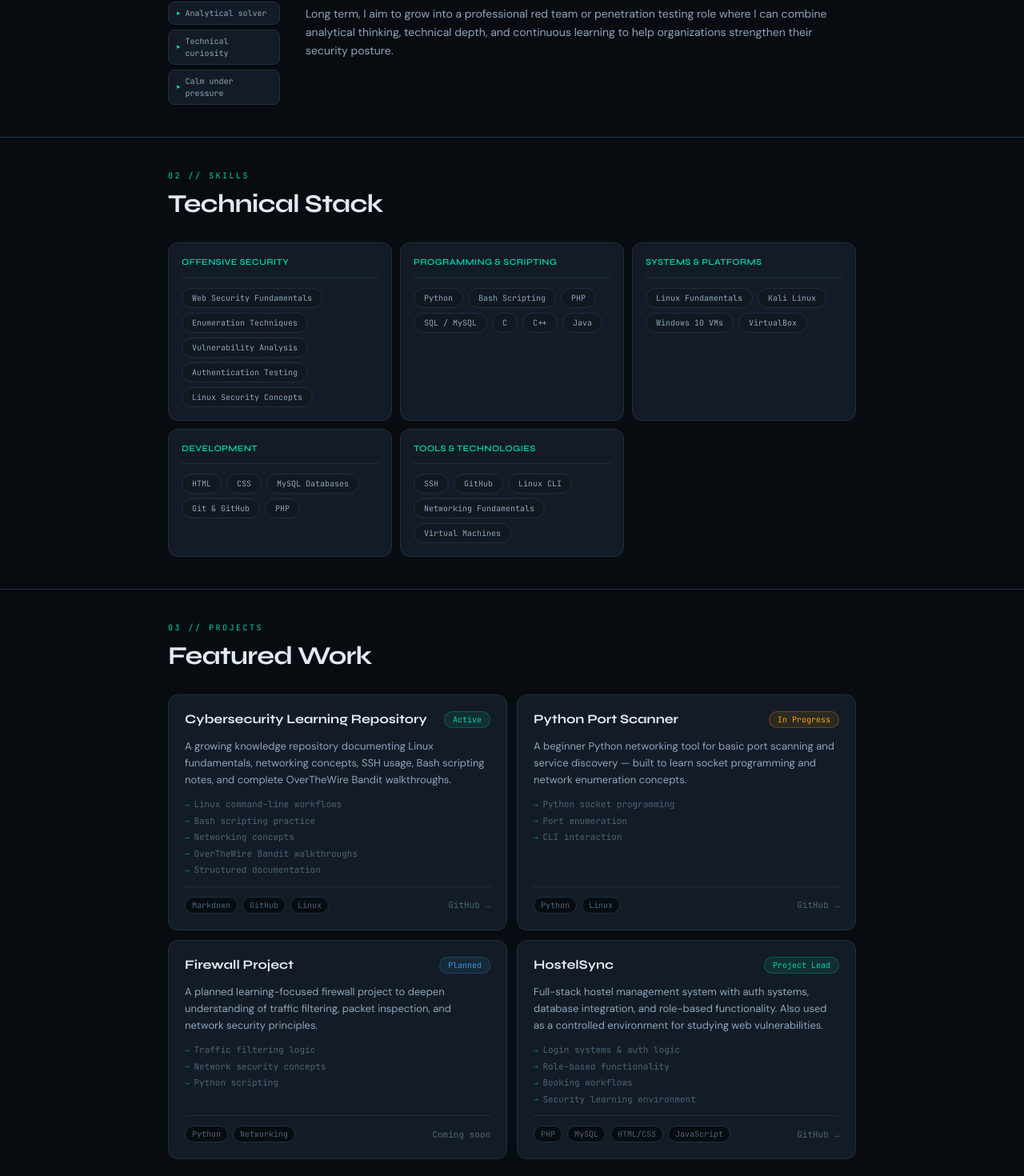
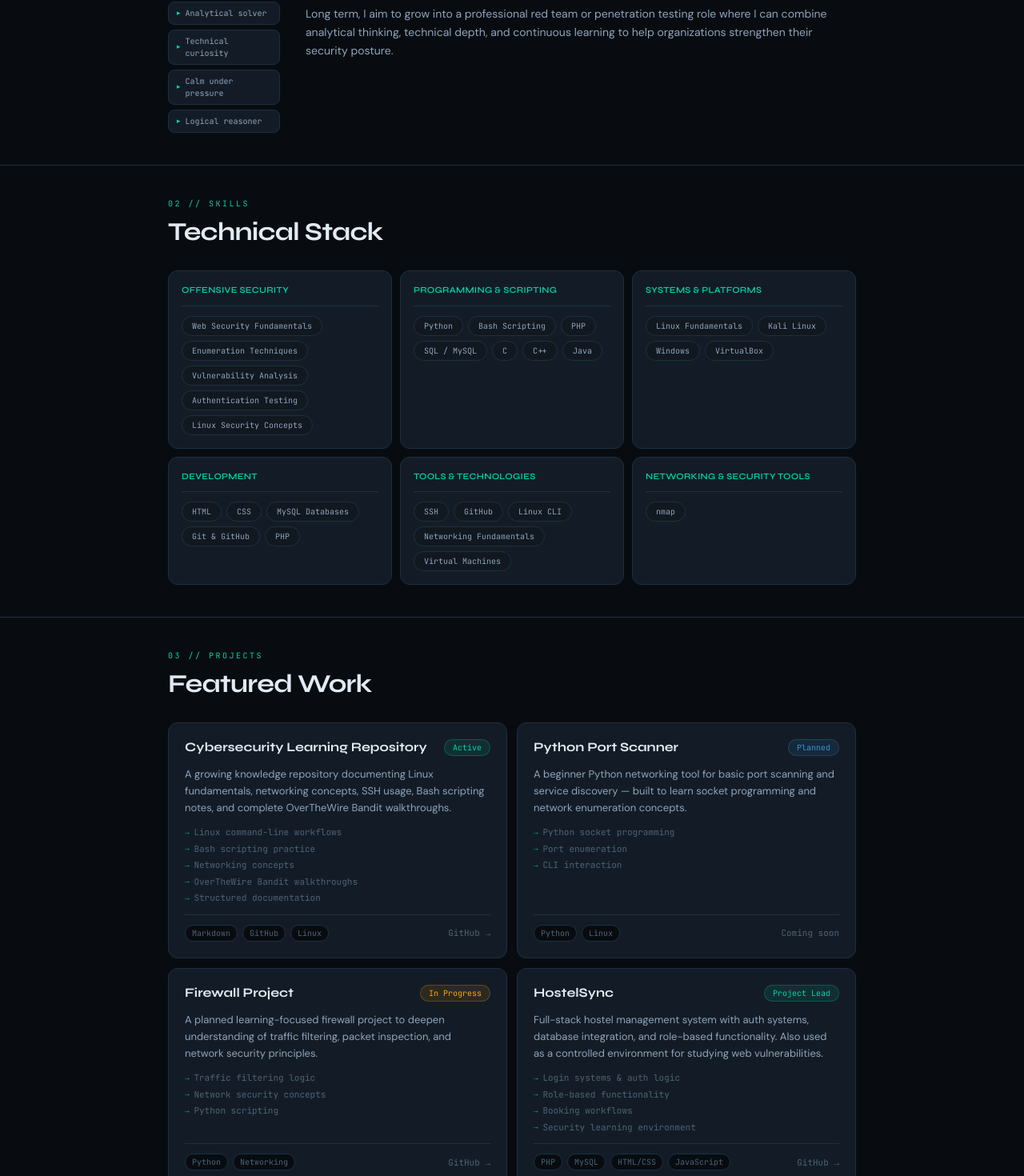
Before and after one commit to tanchi05/Portfolio_website, a React (Vite) app: page / in a window 1280 px wide. Shown: the part 1114-2584 px from the top of the page at 80% size. Built offline with nearby package versions, Linux system fonts and the light colour scheme.

Commit message:
Updated project and skills

```diff
--- a/src/components/Resume.jsx
+++ b/src/components/Resume.jsx
@@ -21,7 +21,7 @@ export default function Resume() {
               </div>
             </div>
             <div className="flex flex-col gap-2 min-w-[140px]">
-              <a href="Resume.pdf" className="btn-primary justify-center">Download PDF</a>
+              <a href="/Resume.pdf" className="btn-primary justify-center">Download PDF</a>
               <a href="#contact" className="btn-outline justify-center">Get in Touch</a>
             </div>
           </div>
--- a/src/data/portfolio.js
+++ b/src/data/portfolio.js
@@ -20,6 +20,7 @@ export const data = {
     'Analytical solver',
     'Technical curiosity',
     'Calm under pressure',
+    'Logical reasoner',
   ],
   skills: [
     {
@@ -32,7 +33,7 @@ export const data = {
     },
     {
       category: 'Systems & Platforms',
-      items: ['Linux Fundamentals', 'Kali Linux', 'Windows 10 VMs', 'VirtualBox'],
+      items: ['Linux Fundamentals', 'Kali Linux', 'Windows', 'VirtualBox'],
     },
     {
       category: 'Development',
@@ -41,6 +42,10 @@ export const data = {
     {
       category: 'Tools & Technologies',
       items: ['SSH', 'GitHub', 'Linux CLI', 'Networking Fundamentals', 'Virtual Machines'],
+    },
+    {
+      category: 'Networking & security tools',
+      items: ['nmap'],
     },
   ],
   projects: [
@@ -62,23 +67,23 @@ export const data = {
     },
     {
       name: 'Python Port Scanner',
-      status: 'In Progress',
-      statusType: 'progress',
+      status: 'Planned',
+      statusType: 'planned',
       description:
         'A beginner Python networking tool for basic port scanning and service discovery — built to learn socket programming and network enumeration concepts.',
       highlights: ['Python socket programming', 'Port enumeration', 'CLI interaction'],
       tech: ['Python', 'Linux'],
-      link: '#',
+      link: null,
     },
     {
       name: 'Firewall Project',
-      status: 'Planned',
-      statusType: 'planned',
+      status: 'Progress',
+      statusType: 'progress',
       description:
         'A planned learning-focused firewall project to deepen understanding of traffic filtering, packet inspection, and network security principles.',
       highlights: ['Traffic filtering logic', 'Network security concepts', 'Python scripting'],
       tech: ['Python', 'Networking'],
-      link: null,
+      link: 'https://github.com/tanchi05/basic-packet-filter.git',
     },
     {
       name: 'HostelSync',
@@ -93,7 +98,7 @@ export const data = {
         'Security learning environment',
       ],
       tech: ['PHP', 'MySQL', 'HTML/CSS', 'JavaScript'],
-      link: 'https://github.com/tanchi05/Hostelsync2.git',
+      link: 'https://github.com/tanchi05/Hostelsync.git',
     },
   ],
   lab: {
```
Also changed, not shown: 1 other file (tests, documents, lock files or other folders).
